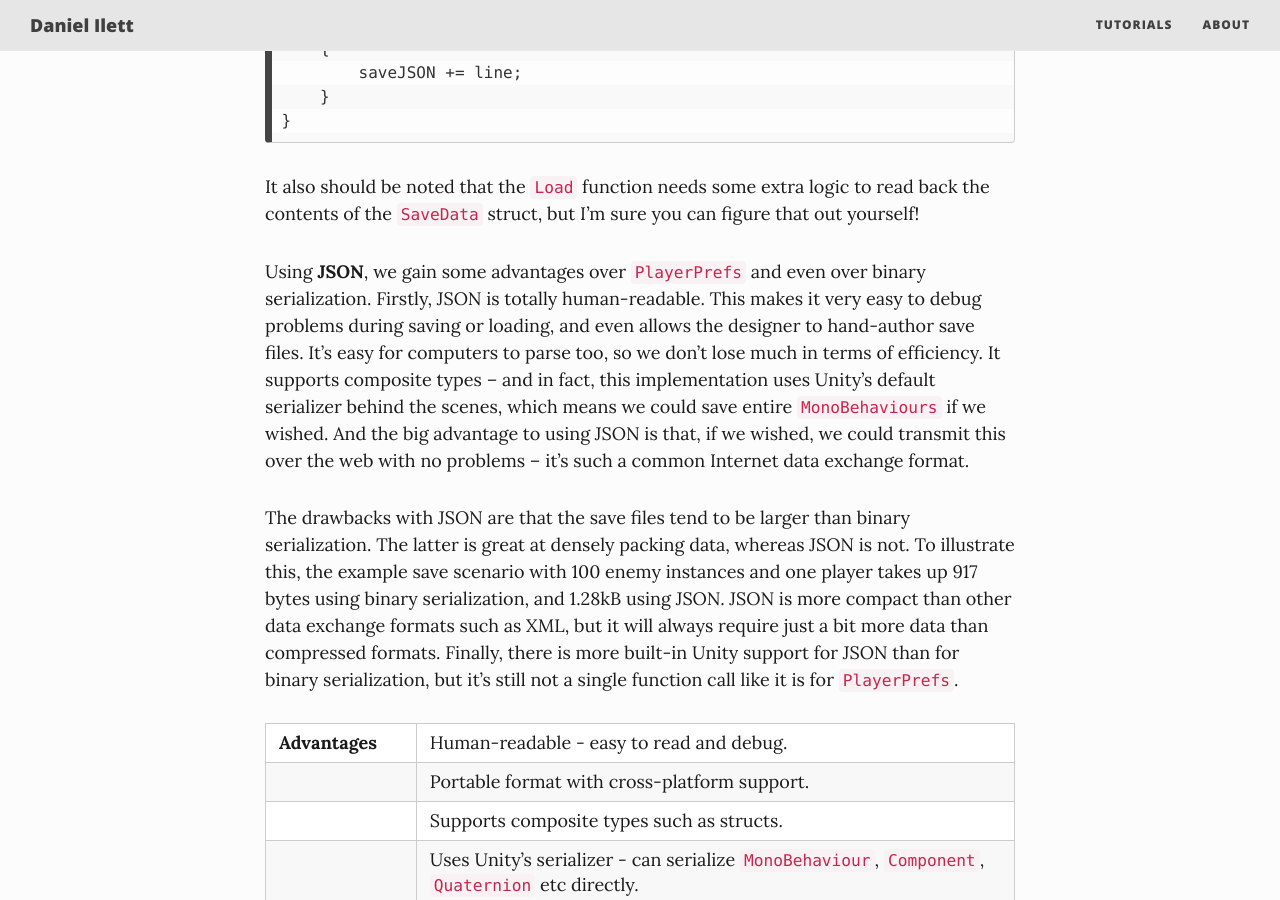
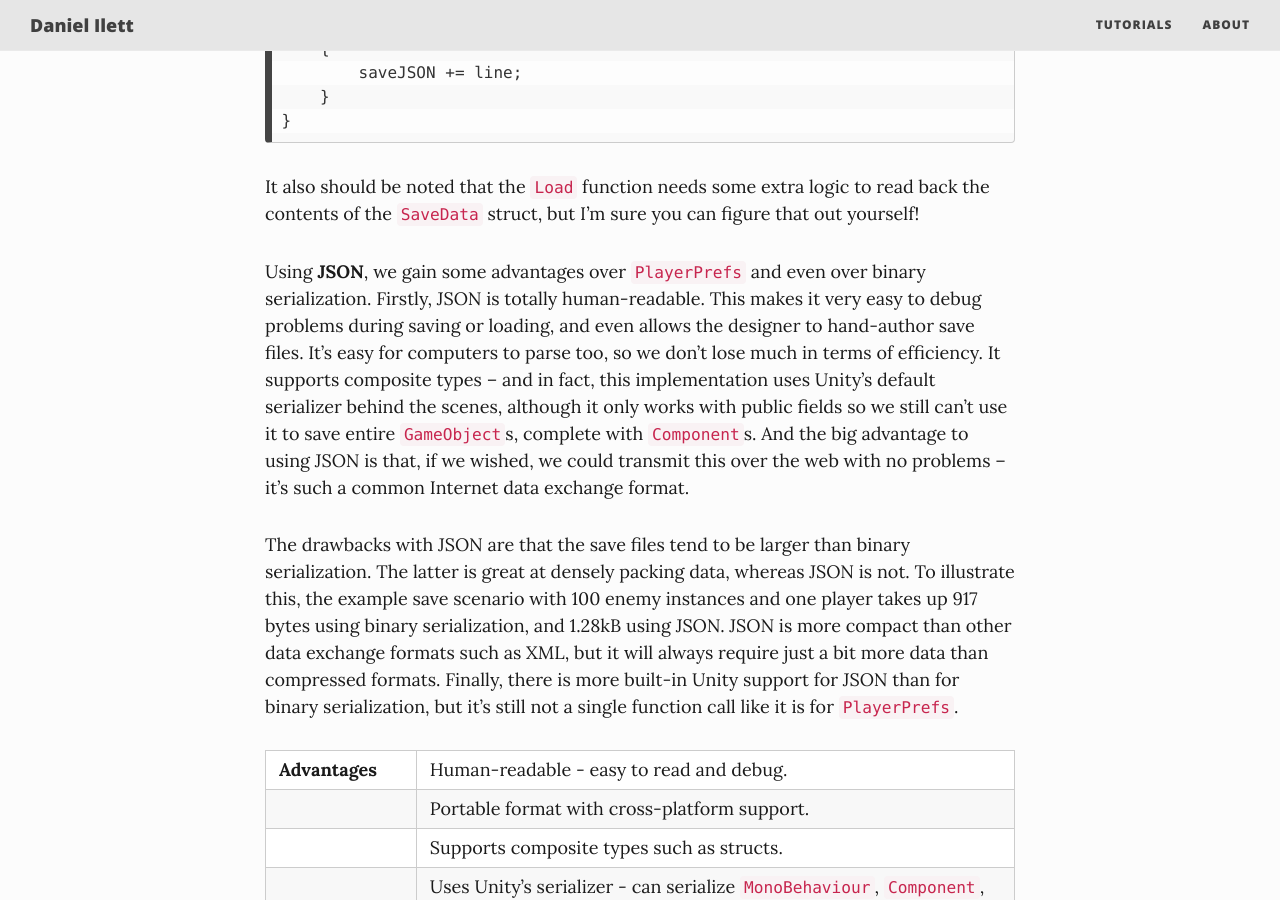
Before and after one commit to daniel-ilett/blog, a Jekyll site: the page built from _posts/2019-10-26-unity-tips-5-persistent-data.md, in a window 1280 px wide and 900 px high, scrolled down 8416 px. Built offline with Jekyll 4.4.1, drawn with Linux system fonts in a browser that asks for light colours; nearby versions of some CDN libraries; some of the changed text lies outside the part shown.

Commit message:
Small tweaks during publication.

```diff
--- a/_posts/2019-10-26-unity-tips-5-persistent-data.md
+++ b/_posts/2019-10-26-unity-tips-5-persistent-data.md
@@ -231,7 +231,7 @@ using (StreamReader sr = new StreamReader(filepath))
 
 It also should be noted that the `Load` function needs some extra logic to read back the contents of the `SaveData` struct, but I’m sure you can figure that out yourself!
 
-Using **JSON**, we gain some advantages over `PlayerPrefs` and even over binary serialization. Firstly, JSON is totally human-readable. This makes it very easy to debug problems during saving or loading, and even allows the designer to hand-author save files. It’s easy for computers to parse too, so we don’t lose much in terms of efficiency. It supports composite types – and in fact, this implementation uses Unity’s default serializer behind the scenes, which means we could save entire `MonoBehaviours` if we wished. And the big advantage to using JSON is that, if we wished, we could transmit this over the web with no problems – it’s such a common Internet data exchange format.
+Using **JSON**, we gain some advantages over `PlayerPrefs` and even over binary serialization. Firstly, JSON is totally human-readable. This makes it very easy to debug problems during saving or loading, and even allows the designer to hand-author save files. It’s easy for computers to parse too, so we don’t lose much in terms of efficiency. It supports composite types – and in fact, this implementation uses Unity’s default serializer behind the scenes, although it only works with public fields so we still can't use it to save entire `GameObject`s, complete with `Component`s. And the big advantage to using JSON is that, if we wished, we could transmit this over the web with no problems – it’s such a common Internet data exchange format.
 
 The drawbacks with JSON are that the save files tend to be larger than binary serialization. The latter is great at densely packing data, whereas JSON is not. To illustrate this, the example save scenario with 100 enemy instances and one player takes up 917 bytes using binary serialization, and 1.28kB using JSON. JSON is more compact than other data exchange formats such as XML, but it will always require just a bit more data than compressed formats. Finally, there is more built-in Unity support for JSON than for binary serialization, but it’s still not a single function call like it is for `PlayerPrefs`.
 
```
Also changed, not shown: other parts of _posts/2019-10-26-unity-tips-5-persistent-data.md (+1 -1 lines).
